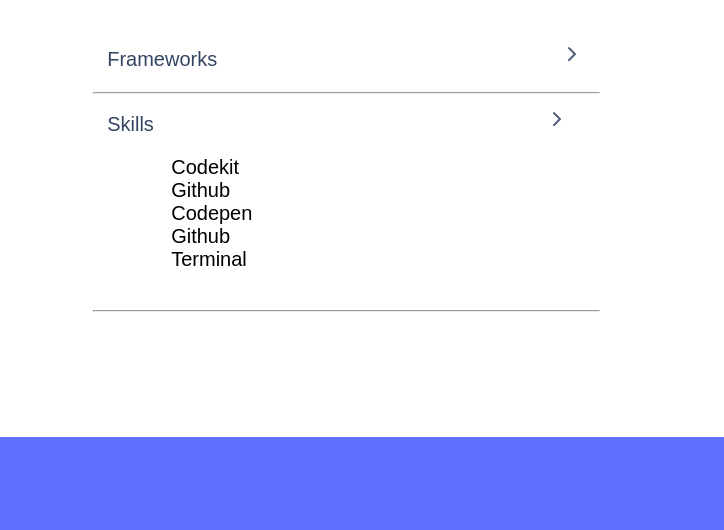
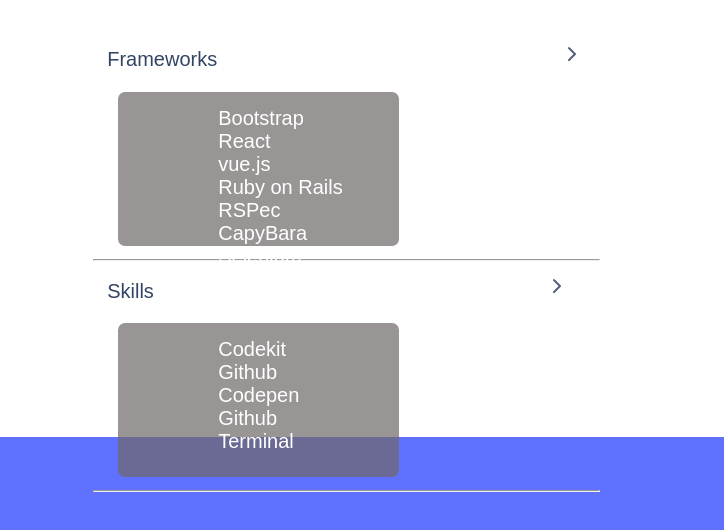
Before and after one commit to Kayonga99/the-big-project, a website: page index.html in a window 1280 px wide. Shown: the part 3319-3849 px from the top of the page, 556-1280 px from the left. Drawn offline with Linux system fonts and the light colour scheme.

Commit message:
Update branch.

```diff
--- a/index.html
+++ b/index.html
@@ -98,6 +98,8 @@
         <div class="skills">
           <ul class="frame-ul-li">
             <li>Bootstrap</li>
+            <li>React</li>
+            <li>vue.js</li>
             <li>Ruby on Rails</li>
             <li>RSPec</li>
             <li>CapyBara</li>
--- a/style.css
+++ b/style.css
@@ -8,6 +8,8 @@
 
 body {
   background-color: #e5e5e5;
+  /* background-color: #fff; */
+
 }
 
 /* kayonga image  */
@@ -278,7 +280,8 @@
 
 .card-list-5 {
   background-color: #fff;
-  height: 1346px;
+  /* height: 1346px; */
+  height: 1567px;
   margin-top: 114px;
   border-top-right-radius: 94px;
 }
@@ -743,9 +746,15 @@
 }
 
 #frameworks {
-  display: none;
-  width: 327px;
-  height: 154px;
+    /* display: none; */
+    width: 281px;
+    height: 154px;
+    padding-top: 15px;
+    background-color: rgba(112, 105, 105, 0.7);
+    color: #fff;
+    margin-left: 47px;
+    border-radius: 7px;
+    margin-bottom: 13px;
 }
 
 .skills-ul-li {
@@ -759,9 +768,15 @@
 }
 
 #skills {
-  /* display: none; */
-  width: 327px;
-  height: 154px;
+    /* display: none; */
+    width: 281px;
+    height: 154px;
+    padding-top: 15px;
+    background-color: rgba(112, 105, 105, 0.7);
+    color: #fff;
+    margin-left: 47px;
+    border-radius: 7px;
+    margin-bottom: 13px;
 }
 
 /* @media querry */
```
